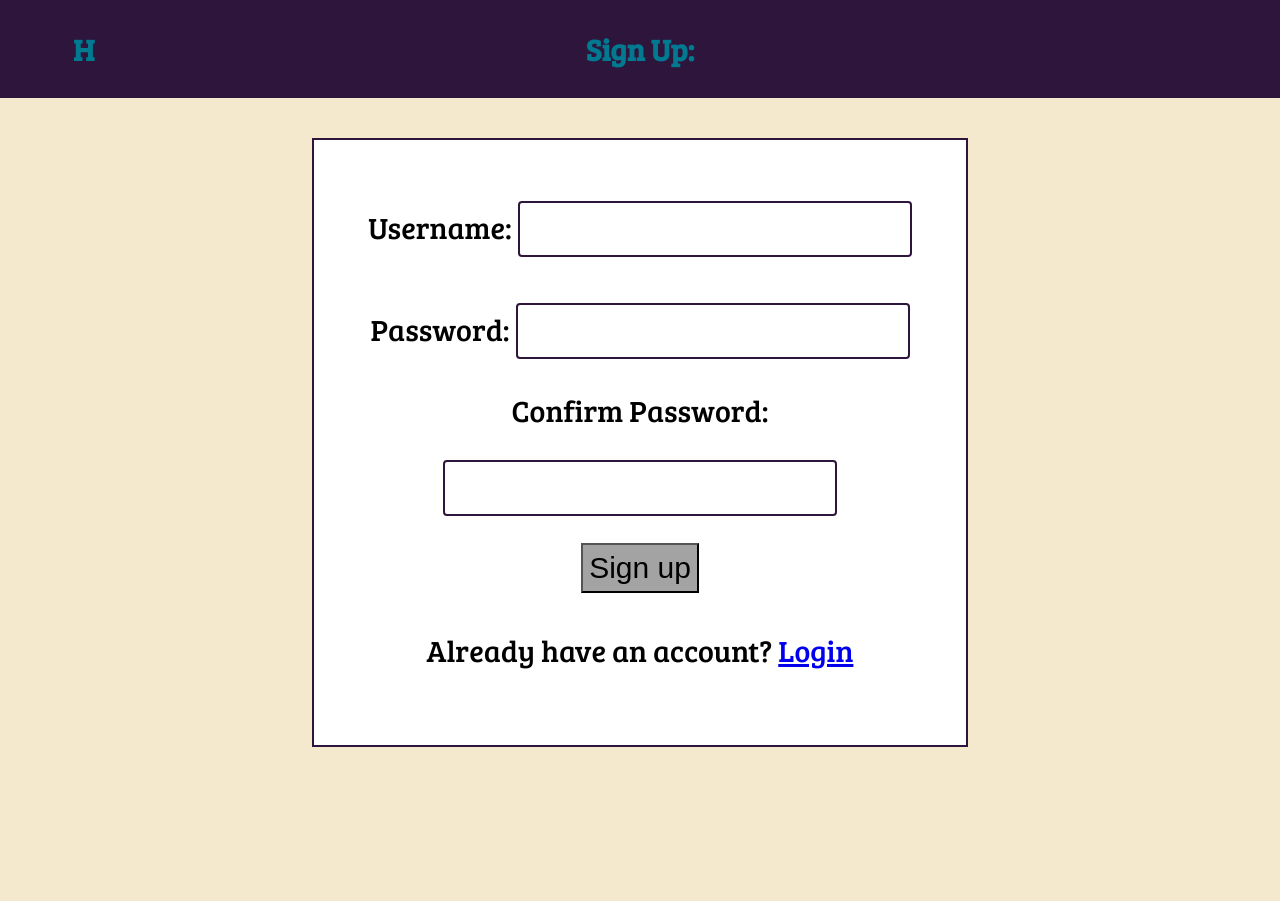
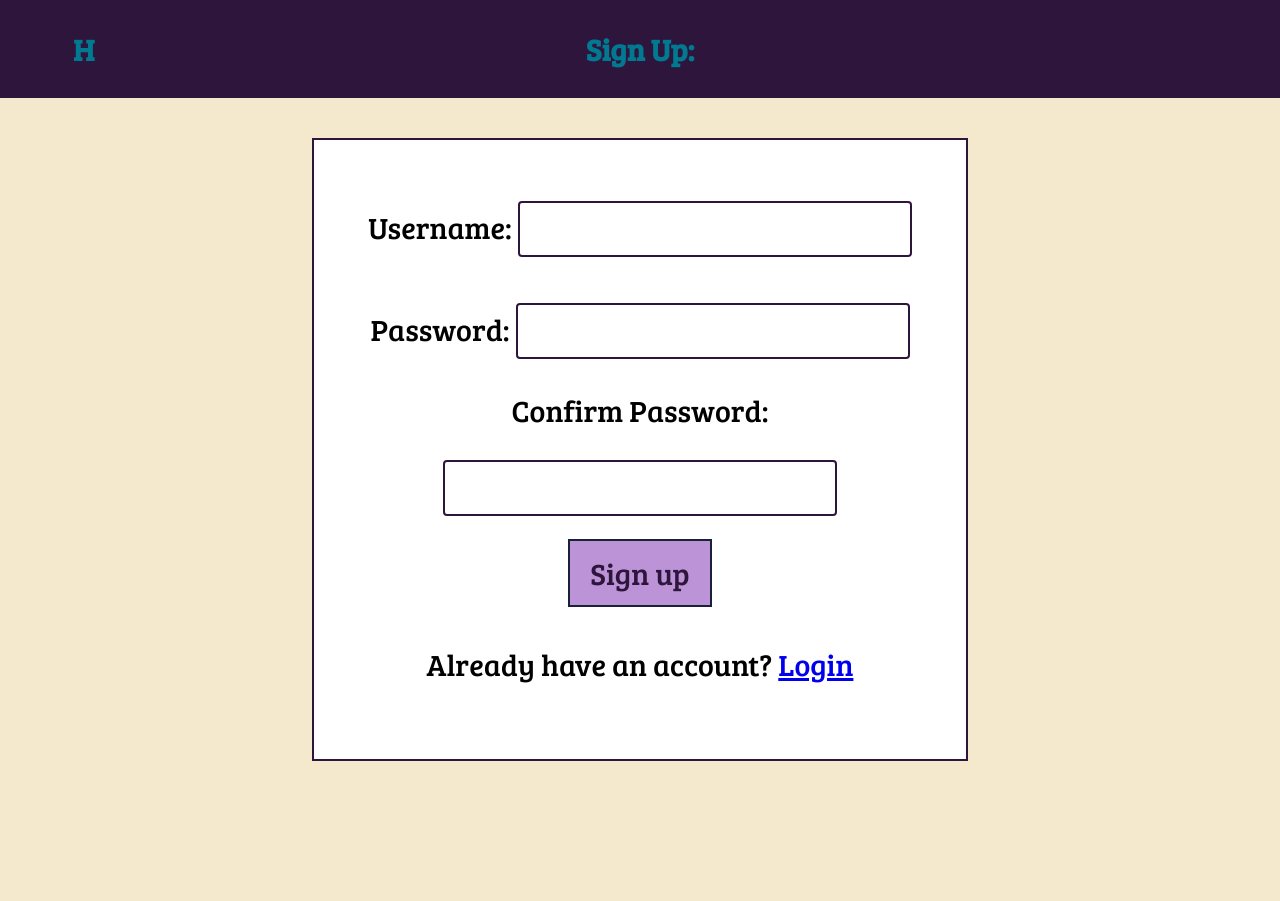
Before and after one commit to Routund/DND_Character_Gen, a Flask app: page /sign_up in a window 1280 px wide. Run offline with Flask 3, Linux system fonts and the light colour scheme.

Commit message:
misc changes styled submit button added a confirm page for levelling up fidef

```diff
--- a/routes.py
+++ b/routes.py
@@ -544,6 +544,7 @@ def level(id):
         if (character_data[3]+1 in [4, 8, 12, 16, 19]):
             session['choices_to_make'].append(17)
         session['id'] = id
+        return render_template("levelUp.html", id=id)
 
     if len(session['choices_to_make']) == 0:
         stats = list(map(int, character_data[4].split(',')))
@@ -587,7 +588,7 @@ def level(id):
         choiceData = decompressChoice(cur, choice)
         # decompressChoice is rigged to return no choices if and only if its a stat increase, so then the ASI page will be loaded
         if (len(choiceData) == 1):
-            render_template("CharacterCreation2.html", added_message="Distribute 2 points across your stats.", destination='submit3', base='0', title="Level Up")
+            return render_template("CharacterCreation2.html", added_message="Distribute 2 points across your stats.", destination='submit3', base='0', title="Level Up")
         return render_template('ChooseProf.html', options=choiceData[0], option_values=choiceData[1], max_selections=choiceData[2], title="Level Up", user_prompt=choiceData[3])
 
 
--- a/static/styles.css
+++ b/static/styles.css
@@ -177,7 +177,19 @@ input::-webkit-inner-spin-button {
 .submit{
     min-height: 50px;
     font-size: 30px;
-    background-color: #A3A3A3;
+    padding: 12px;
+    padding-left: 20px;
+    padding-right: 20px;
+    background-color: #bd93d8;
+    color: #2d153c;
+    font-family: "Bree Serif", serif;
+    border:#182139 solid 2px;
+}
+.submit:hover{
+    background-color: #a27db9;
+}
+.submit:active{
+    background-color: #bd93d8;
 }
 .bree-serif-regular {
     font-family: "Bree Serif", serif;
--- a/templates/levelUp.html
+++ b/templates/levelUp.html
@@ -6,6 +6,6 @@
 
 {% block content %}
 <p>Do you want to level up your character?</p>
-<button type="submit" formaction = "/loginConfirm" class = "submit">Yes</button>
-<button type="submit" formaction = "/loginConfirm" class = "submit">No</button>
+<a href = "{{url_for('level',id=id)}}"><button type="submit" formaction = "/levelUp/{{id}}" class = "submit">Yes</button></a>
+<a href = "{{url_for('character_main',id=id)}}"><button type="submit" formaction = "/levelUp/{{id}}" class = "submit">No</button></a>
 {% endblock %}
```
Also changed, not shown: main.db.
